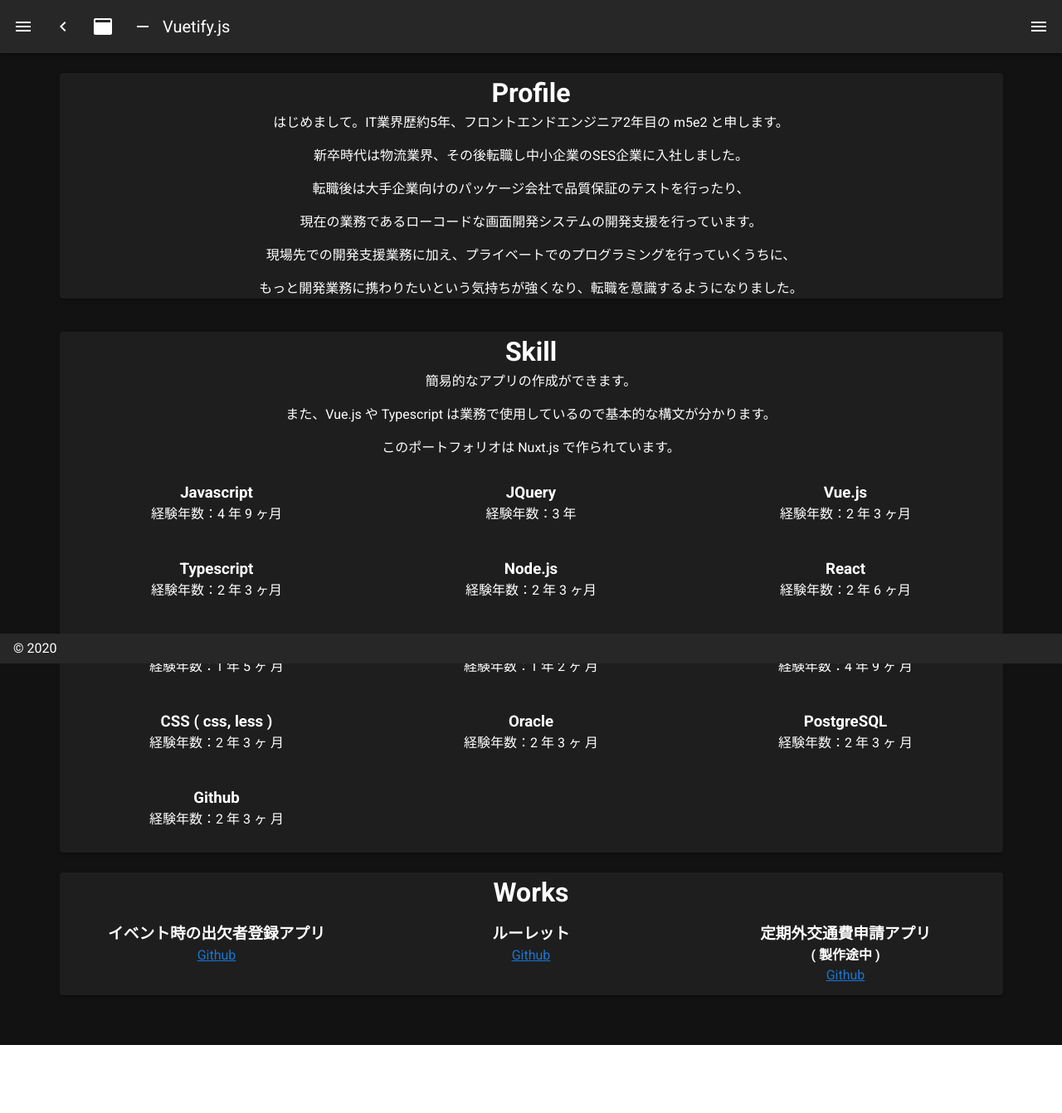
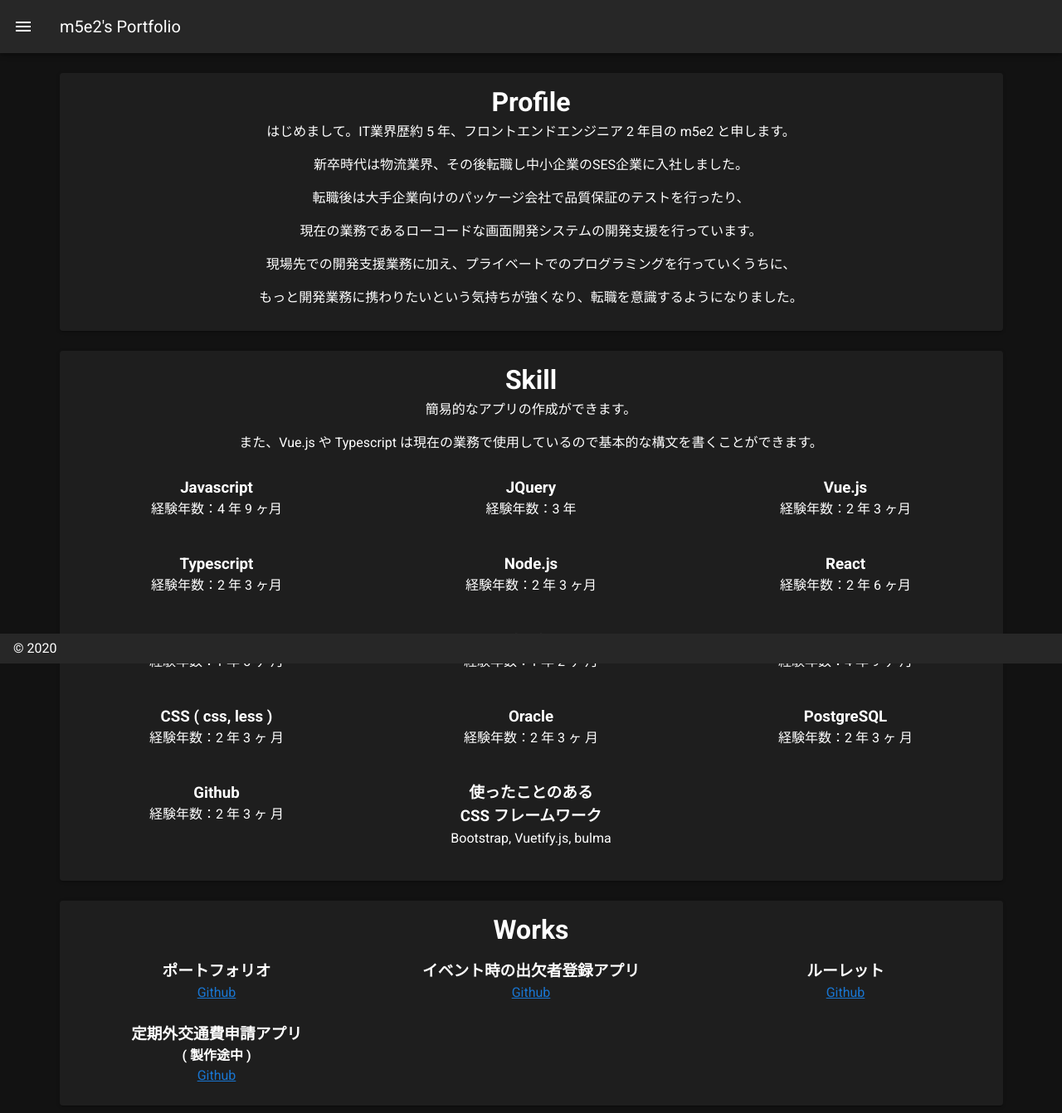
Before and after one commit to m5e2/Self-Introduction, a Nuxt app: page / in a window 1280 px wide. Shown: the top 1342 px of the page at 83% size. Before the commit the page ends 1260 px from the top, so only its background shows below. Built offline with nearby package versions, Linux system fonts and the light colour scheme.

Commit message:
no comment

```diff
--- a/layouts/default.vue
+++ b/layouts/default.vue
@@ -26,20 +26,8 @@
     </v-navigation-drawer>
     <v-app-bar :clipped-left="clipped" fixed app>
       <v-app-bar-nav-icon @click.stop="drawer = !drawer" />
-      <v-btn icon @click.stop="miniVariant = !miniVariant">
-        <v-icon>mdi-{{ `chevron-${miniVariant ? "right" : "left"}` }}</v-icon>
-      </v-btn>
-      <v-btn icon @click.stop="clipped = !clipped">
-        <v-icon>mdi-application</v-icon>
-      </v-btn>
-      <v-btn icon @click.stop="fixed = !fixed">
-        <v-icon>mdi-minus</v-icon>
-      </v-btn>
       <v-toolbar-title v-text="title" />
       <v-spacer />
-      <v-btn icon @click.stop="rightDrawer = !rightDrawer">
-        <v-icon>mdi-menu</v-icon>
-      </v-btn>
     </v-app-bar>
     <v-content>
       <v-container> <nuxt /> </v-container>
@@ -84,7 +72,7 @@ export default {
       miniVariant: false,
       right: true,
       rightDrawer: false,
-      title: "Vuetify.js",
+      title: "m5e2's Portfolio",
     };
   },
 };
--- a/pages/index.vue
+++ b/pages/index.vue
@@ -2,11 +2,11 @@
   <v-container>
     <v-row>
       <v-col class="text-center" cols="12">
-        <v-card
-          ><h1>Profile</h1>
+        <v-card class="profile">
+          <h1>Profile</h1>
           <p>
-            はじめまして。IT業界歴約5年、フロントエンドエンジニア2年目の m5e2
-            と申します。
+            はじめまして。IT業界歴約 5 年、フロントエンドエンジニア 2 年目の
+            m5e2 と申します。
           </p>
           <p>
             新卒時代は物流業界、その後転職し中小企業のSES企業に入社しました。
@@ -26,15 +26,12 @@
         </v-card></v-col
       >
       <v-col class="text-center" cols="12">
-        <v-card>
+        <v-card class="skill">
           <h1>Skill</h1>
           <p>簡易的なアプリの作成ができます。</p>
           <p>
             また、Vue.js や Typescript
-            は業務で使用しているので基本的な構文が分かります。
-          </p>
-          <p>
-            このポートフォリオは Nuxt.js で作られています。
+            は現在の業務で使用しているので基本的な構文を書くことができます。
           </p>
           <v-container>
             <v-row>
@@ -90,15 +87,24 @@
                 <h3>Github</h3>
                 <p>経験年数：2 年 3 ヶ 月</p>
               </v-col>
+              <v-col cols="4">
+                <h3>使ったことのある</h3>
+                <h3>CSS フレームワーク</h3>
+                <p>Bootstrap, Vuetify.js, bulma</p>
+              </v-col>
             </v-row>
           </v-container>
         </v-card>
       </v-col>
       <v-col class="text-center" cols="12">
-        <v-card>
+        <v-card class="work">
           <h1>Works</h1>
           <v-container>
             <v-row>
+              <v-col cols="4">
+                <h3>ポートフォリオ</h3>
+                <a href="https://github.com/m5e2/Self-Introduction">Github</a>
+              </v-col>
               <v-col cols="4">
                 <h3>イベント時の出欠者登録アプリ</h3>
                 <a href="https://github.com/m5e/Acceptance-confirmation"
@@ -107,15 +113,14 @@
               </v-col>
               <v-col cols="4">
                 <h3>ルーレット</h3>
-                <a
-                  href="https://m5e.github.io/Practice-Roulette-Machine/roulette.html"
+                <a href="https://github.com/m5e/Practice-Roulette-Machine"
                   >Github</a
                 >
               </v-col>
               <v-col cols="4">
                 <h3>定期外交通費申請アプリ</h3>
                 <h4>( 製作途中 )</h4>
-                <a href="https://m5e.github.io/transportation-expenses/"
+                <a href="https://github.com/m5e/transportation-expenses"
                   >Github</a
                 >
               </v-col>
@@ -132,3 +137,11 @@ export default {
   components: {},
 };
 </script>
+<style scoped>
+.profile,
+.skill,
+.work {
+  padding-top: 1%;
+  padding-bottom: 1%;
+}
+</style>
```
Also changed, not shown: 3 other files (tests, documents, lock files or other folders).
